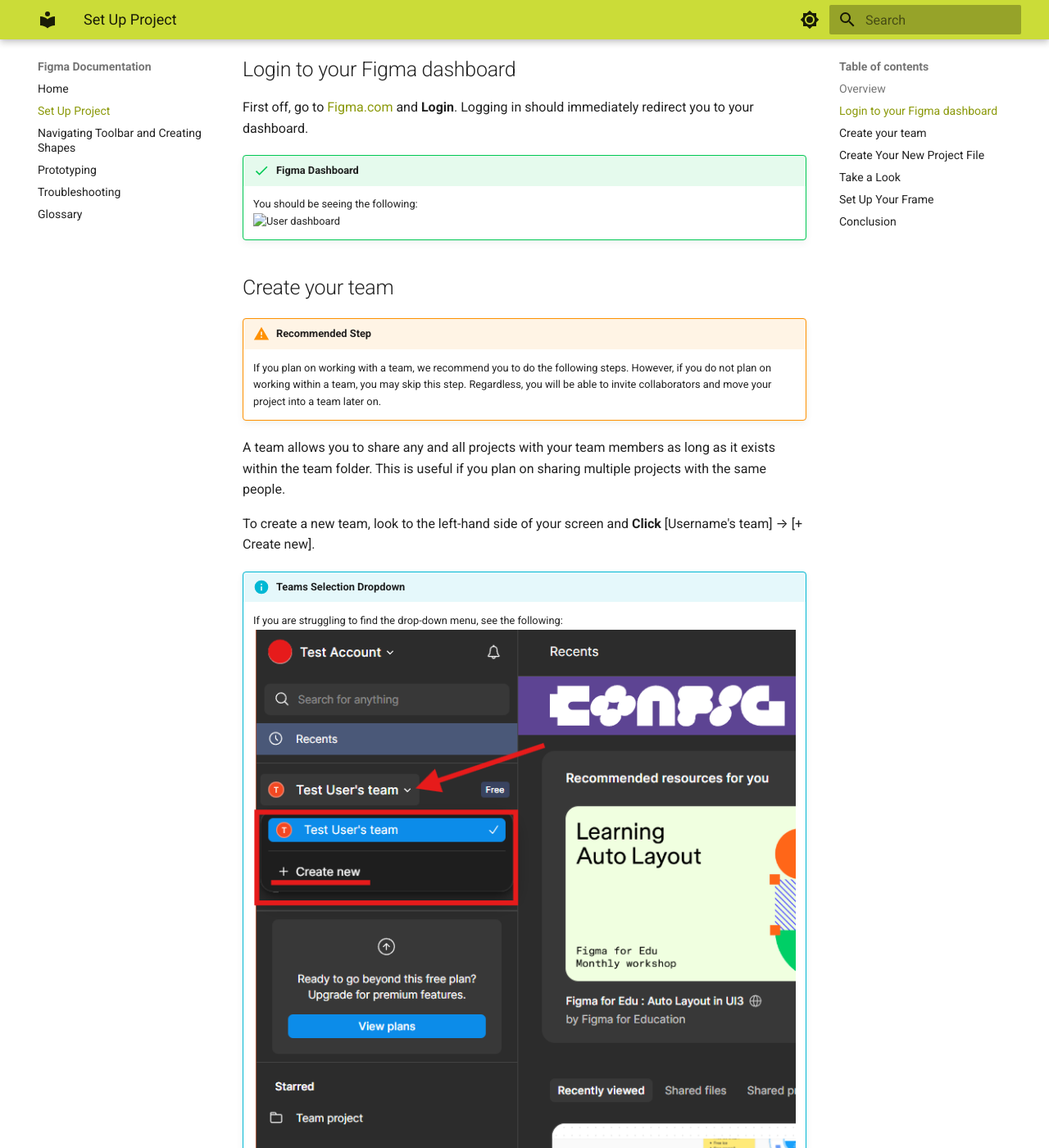
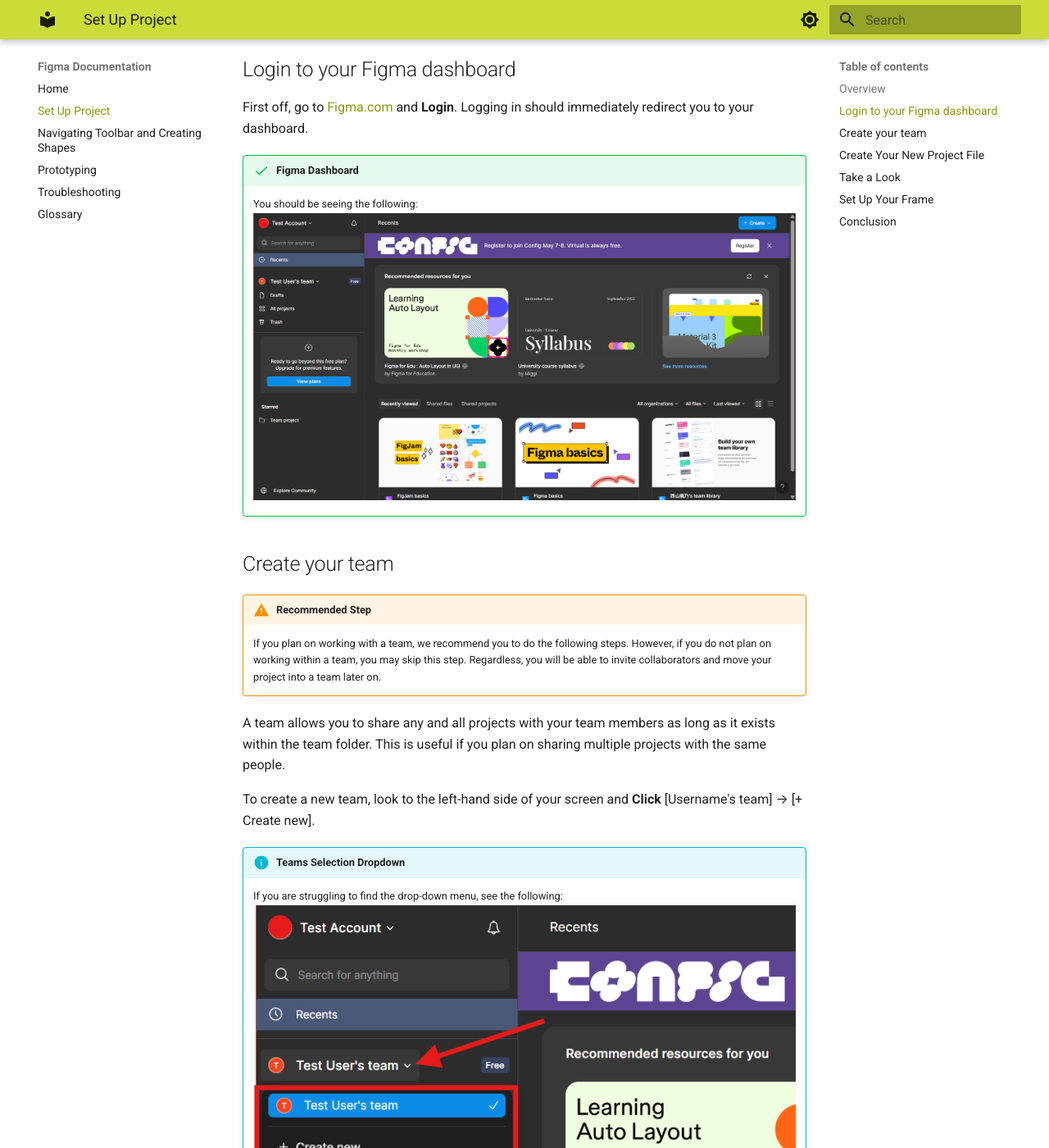
Before and after one commit to ThincutBacon/COMP-2216-Documentation, an MkDocs documentation site: the page built from docs/section1.md, in a window 1280 px wide and 1400 px high, scrolled down 379 px. Shown: the whole window at 82% size. Built offline with MkDocs 1.6.1 and Material for MkDocs 9.7.7, drawn with Linux system fonts in a browser that asks for light colours.

Commit message:
Fix broken image

```diff
--- a/docs/section1.md
+++ b/docs/section1.md
@@ -14,7 +14,7 @@
 
 !!! success "Figma Dashboard"
     You should be seeing the following:
-    ![User dashboard](./image/dashboard.png "User dashboard")
+    ![User dashboard](./images/newdashboard.png "User dashboard"){: .center-image}
 
 ## Create your team
 
@@ -27,7 +27,7 @@
 
 !!! info "Teams Selection Dropdown"
     If you are struggling to find the drop-down menu, see the following:
-    ![Team selection dropdown](./images/newteam.png "Team selection dropdown"){ : .images }
+    ![Team selection dropdown](./images/newteam.png "Team selection dropdown"){: .center-image}
 
 1. After you click [+ Create new], you will be redirected to the Step 1 of the team creation page. Simply **Type** in your team name and **Click** [Create Team] to go to Step 2.
 
--- a/docs/stylesheet/custom.css
+++ b/docs/stylesheet/custom.css
@@ -1,4 +1,4 @@
-.images {
+.center_image {
     display: block;
     margin-left: auto;
     margin-right: auto;
```
Also changed, not shown: docs/images/dashboard.png (deleted), docs/images/newdashboard.png (added).
